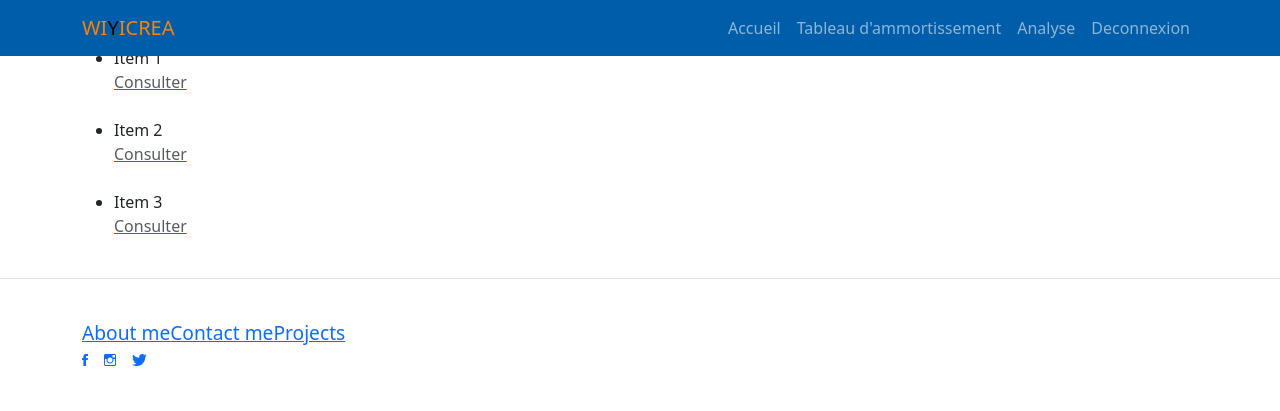
After one commit to LegendaryGhost/exam_si, a CodeIgniter app: page /exam_si/index.php/utilisateur/liste in a window 1280 px wide. The commit adds this page. Shown: the top 411 px of the page. Run offline with CodeIgniter, Linux system fonts and the light colour scheme; some libraries are stand-ins or nearby versions; some web fonts are replaced.

Commit message:
header update

```diff
--- a/application/controllers/Utilisateur.php
+++ b/application/controllers/Utilisateur.php
@@ -57,4 +57,27 @@ class Utilisateur extends CI_Controller {
         redirect('pret');
     }
 
+    public function liste()
+    {
+        $this->load->view('templates/liste');
+    }
+
+    public function accueil()
+    {
+        $this->load->view('templates/accueil');
+    }
+
+    public function ammortissement()
+    {
+        $this->load->view('templates/ammortissement');
+    }
+
+    public function analyse()
+    {
+        $this->load->view('templates/analyse');
+    }
+
+
+
+
 }
--- a/application/views/templates/accueil.php
+++ b/application/views/templates/accueil.php
@@ -41,12 +41,6 @@
     <footer>
         <?php include 'footer.php' ?>
     </footer>
-    <footer class="page-footer py-3 border-top" style="background: var(--bs-white);">
-        <div class="container my-4">
-            <div class="links"><a href="#">About me</a><a href="#">Contact me</a><a href="#">Projects</a></div>
-            <div class="social-icons"><a class="me-3" href="#"><i class="icon ion-social-facebook"></i></a><a class="me-3" href="#"><i class="icon ion-social-instagram-outline"></i></a><a class="me-3" href="#"><i class="icon ion-social-twitter"></i></a></div>
-        </div>
-    </footer>
     <script src="<?= base_url() ?>assets/bootstrap/js/bootstrap.min.js"></script>
     <script src="<?= base_url() ?>assets/js/pikaday.min.js"></script>
     <script src="<?= base_url() ?>assets/js/theme.js"></script>
--- a/application/views/templates/header.php
+++ b/application/views/templates/header.php
@@ -16,10 +16,10 @@
         <div class="container"><a class="navbar-brand logo" href="#"><span style="color: rgb(255, 128, 0);">WI</span><span style="color: rgb(0, 0, 0);">Y</span><span style="color: rgb(255, 128, 0);">ICREA</span></a><button data-bs-toggle="collapse" class="navbar-toggler" data-bs-target="#navbarNav"><span class="visually-hidden">Toggle navigation</span><span class="navbar-toggler-icon"></span></button>
             <div class="collapse navbar-collapse" id="navbarNav">
                 <ul class="navbar-nav ms-auto">
-                    <li class="nav-item"><a class="nav-link" href="index.html">Accueil</a></li>
-                    <li class="nav-item"><a class="nav-link" href="ammortissement.html">Tableau d'ammortissement</a></li>
-                    <li class="nav-item"><a class="nav-link" href="analyse.html">Analyse</a></li>
-                    <li class="nav-item"><a class="nav-link" href="connexion.html">Deconnexion</a></li>
+                    <li class="nav-item"><a class="nav-link" href="<?= base_url() ?>utilisateur/index">Accueil</a></li>
+                    <li class="nav-item"><a class="nav-link" href="<?= base_url() ?>utilisateur/ammortissement">Tableau d'ammortissement</a></li>
+                    <li class="nav-item"><a class="nav-link" href="<?= base_url() ?>utilisateur/analyse">Analyse</a></li>
+                    <li class="nav-item"><a class="nav-link" href="<?= base_url() ?>utilisateur/connexion">Deconnexion</a></li>
                 </ul>
             </div>
         </div>
--- /dev/null
+++ b/application/views/templates/liste.php
@@ -0,0 +1,41 @@
+<!DOCTYPE html>
+<html data-bs-theme="light">
+
+<head>
+    <meta charset="utf-8">
+    <meta name="viewport" content="width=device-width, initial-scale=1.0, shrink-to-fit=no">
+    <title>Projects - Brand</title>
+    <link rel="stylesheet" href="<?= base_url() ?>assets/bootstrap/css/bootstrap.min.css">
+    <link rel="stylesheet" href="https://fonts.googleapis.com/css?family=Lato:300,400,700&amp;display=swap">
+    <link rel="stylesheet" href="<?= base_url() ?>assets/fonts/ionicons.min.css">
+    <link rel="stylesheet" href="<?= base_url() ?>assets/css/Ludens-basic-login.css">
+    <link rel="stylesheet" href="<?= base_url() ?>assets/css/pikaday.min.css">
+</head>
+
+<body>
+    <header>
+        <?php include 'header.php' ?>
+    </header>
+    <main class="page projects-page">
+        <section class="portfolio-block projects-cards">
+            <div class="container">
+                <div class="heading">
+                    <h2>Liste de vos prets</h2>
+                    <ul>
+                        <li>Item 1<a href="ammortissement.html"><br><span style="color: var(--bs-secondary-color);">Consulter</span><br><br></a></li>
+                        <li>Item 2<a href="ammortissement.html"><br><span style="color: var(--bs-secondary-color);">Consulter</span><br><br></a></li>
+                        <li>Item 3<a href="ammortissement.html"><br><span style="color: var(--bs-secondary-color);">Consulter</span><br><br></a></li>
+                    </ul>
+                </div>
+            </div>
+        </section>
+    </main>
+    <footer>
+        <?php include 'footer.php' ?>
+    </footer>
+    <script src="<?= base_url() ?>assets/bootstrap/js/bootstrap.min.js"></script>
+    <script src="<?= base_url() ?>assets/js/pikaday.min.js"></script>
+    <script src="<?= base_url() ?>assets/js/theme.js"></script>
+</body>
+
+</html>
```
Also changed, not shown: application/views/templates/liste.html (deleted, +0 -53 lines).
